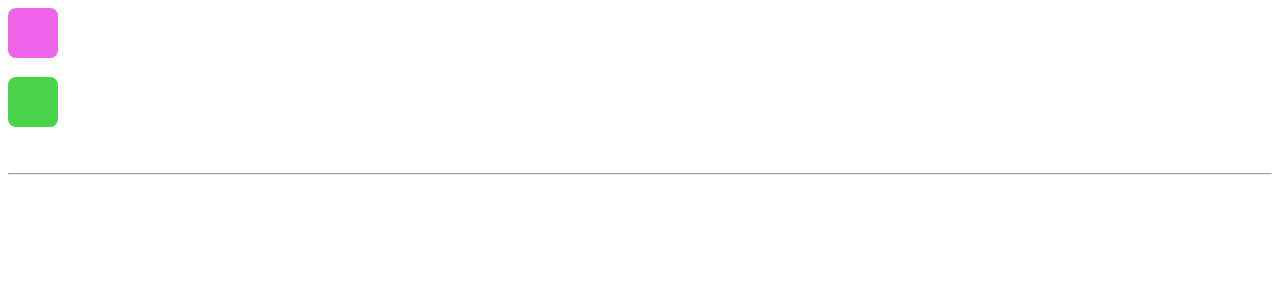
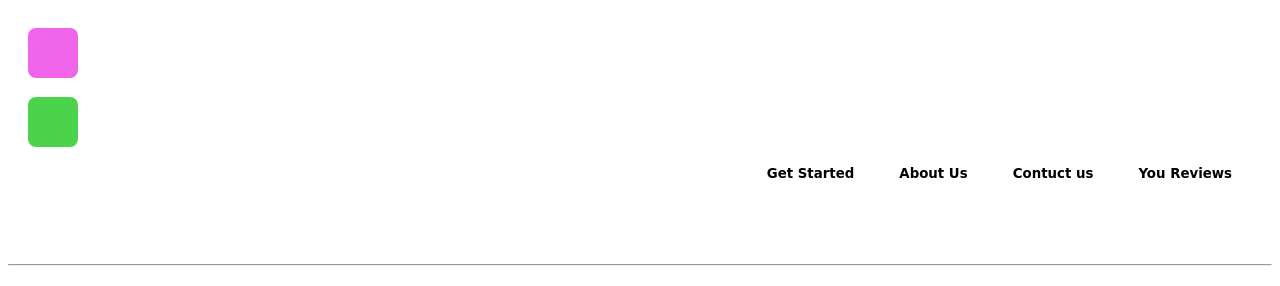
Before and after one commit to Wanjiruwanjiku-tech/HubHarbor, a plain HTML site: page Pages/about.html in a window 1280 px wide. Shown: the top 286 px of the page. Drawn offline with Linux system fonts and the light colour scheme.

Commit message:
code updates

```diff
--- a/Pages/about.html
+++ b/Pages/about.html
@@ -11,6 +11,13 @@
     <div class="topbar">
         <div class="box"></div><br>
         <div class="boxtwo"></div>
+        <nav>
+            <p>
+                <a href="/Pages/search.html">Get Started</a>
+                <a href="/Pages/about.html">About Us</a>
+                <a href="/Pages/contact.html">Contuct us</a>
+                <a href="/Pages/form.html">You Reviews</a>
+            </p>
     </div>
     <br><br><hr>
     <div class="about">
--- a/styles/about.css
+++ b/styles/about.css
@@ -8,8 +8,24 @@
     border: 10px;
 
 }
-.topbar img{
-  float:;
+.topbar {
+  border: 5px;
+  padding: 20px;
+  text-align: right;
+  background-color: ;
+}
+.topbar a {
+  text-decoration: none;
+  padding: 20px;
+  border: 30px;
+  color: black;
+  font-size: smaller;
+  font-weight: 800;
+}
+.topbar a:hover {
+  background-color: black;
+  color: aqua;
+  transition-duration: 200ms;
 }
   .box{
     height: 50px;
--- a/styles/search.css
+++ b/styles/search.css
@@ -19,7 +19,9 @@
     text-align: right;
 }
 .navigation a:hover{
-    color: rgb(27, 119, 224);
+    background-color: black;
+    color: aqua;
+    transition-duration: 200ms;
 }
 
 .navbars a {
```
